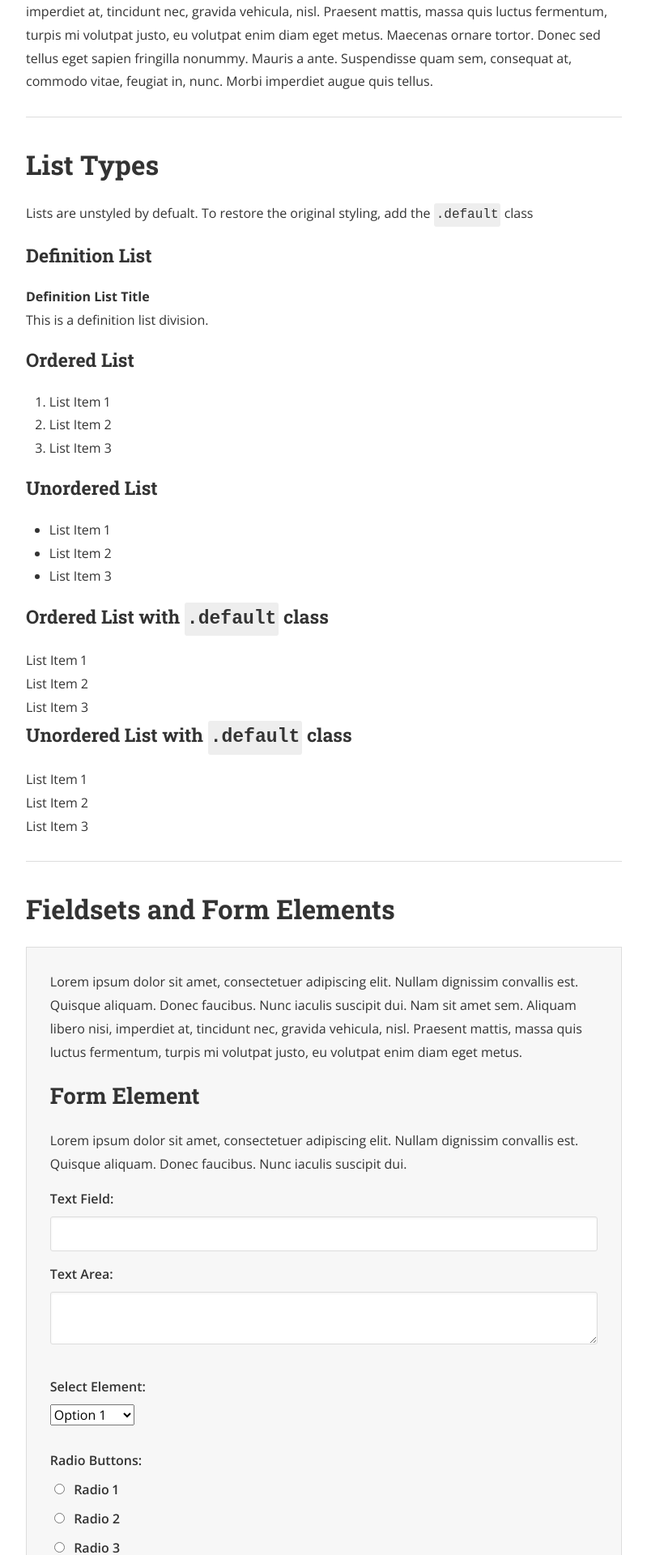
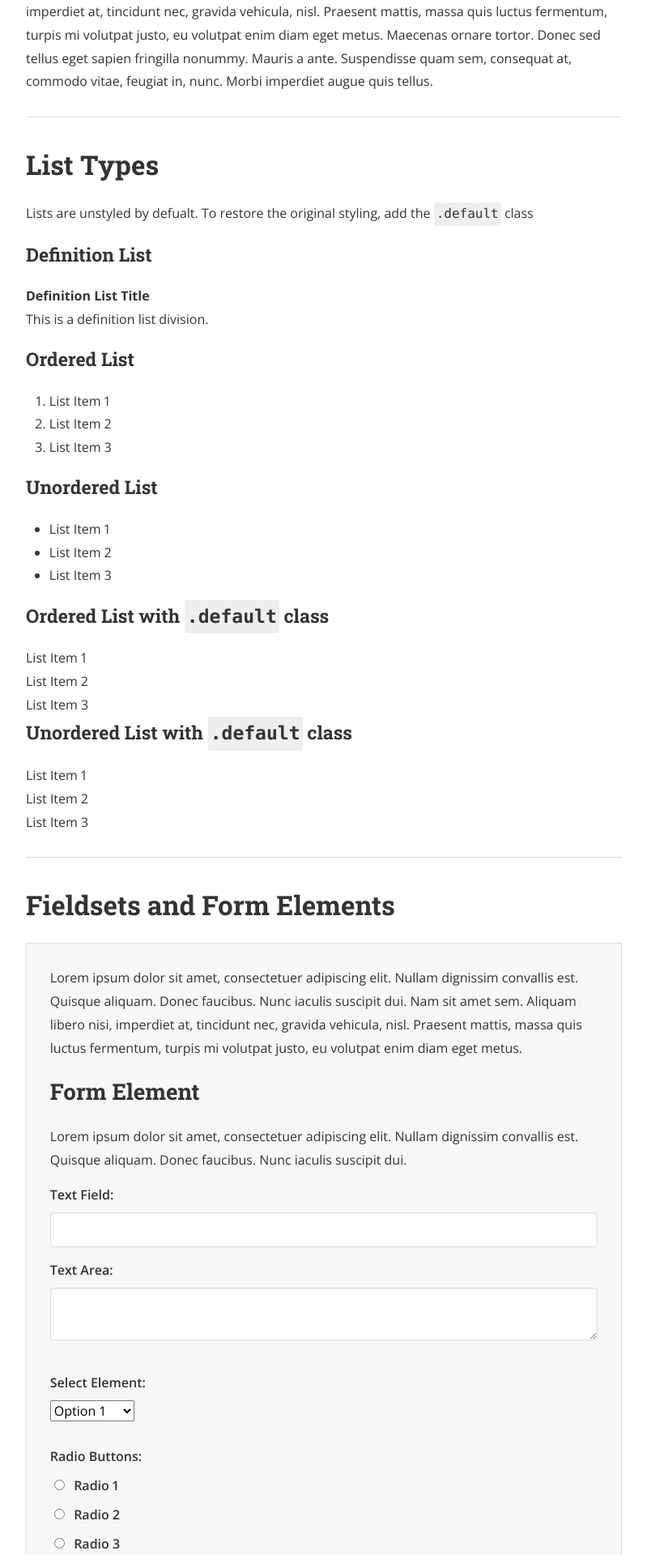
Before and after one commit to nyan101/nyan101.github.io, a Jekyll site: the page built from typography.html, in a window 1280 px wide. Shown: the part 1124-3044 px from the top of the page at 81% size, without its empty margins (240-1039 px from the left). Built offline with Jekyll 4.4.1, drawn with Linux system fonts in a browser that asks for light colours; nearby versions of some CDN libraries; a style sheet for code colours, icons or effects is not loaded.

Commit message:
change code section font style

```diff
--- a/_sass/base/_typography.scss
+++ b/_sass/base/_typography.scss
@@ -75,5 +75,6 @@
 }
 
 code {
+  font-family: Consolas, monospace;
 
 }
```
